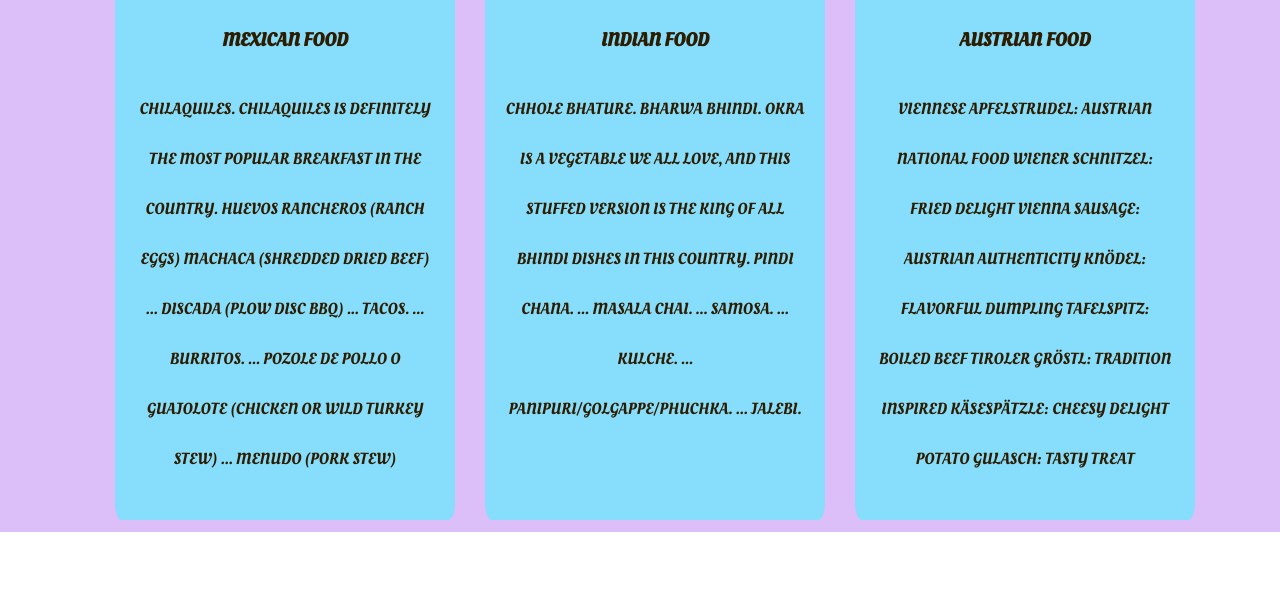
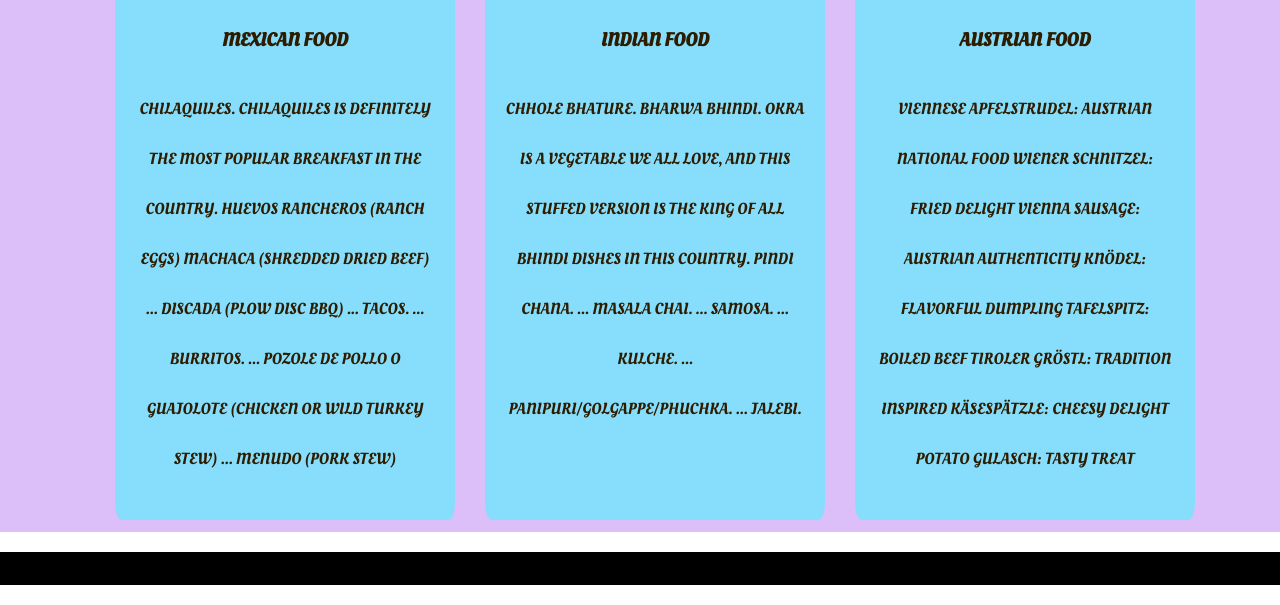
Before and after one commit to fahad99rohman/chef-food-web, a plain HTML site: page index.html in a window 1280 px wide. Shown: the part 1854-2459 px from the top of the page. Before the commit the page ends 2386 px from the top, so only its background shows below. Drawn offline with Linux system fonts and the light colour scheme; a web font is replaced by a local one.

Commit message:
last-version

```diff
--- a/index.html
+++ b/index.html
@@ -162,6 +162,15 @@
 
     </section>
 
+    <section class="final-border">
+
+        <div class="final-heading">
+            <h2> The Royal Bengal</h2>
+
+        </div>
+
+    </section>
+
 
 </body>
 
--- a/style.css
+++ b/style.css
@@ -115,3 +115,9 @@ h1{
     height: 300px;
     border-radius: 5%;
 }
+
+.final-border .final-heading {
+    background-color: black;
+    text-align: center;
+    text-emphasis-color: white;
+}
```
